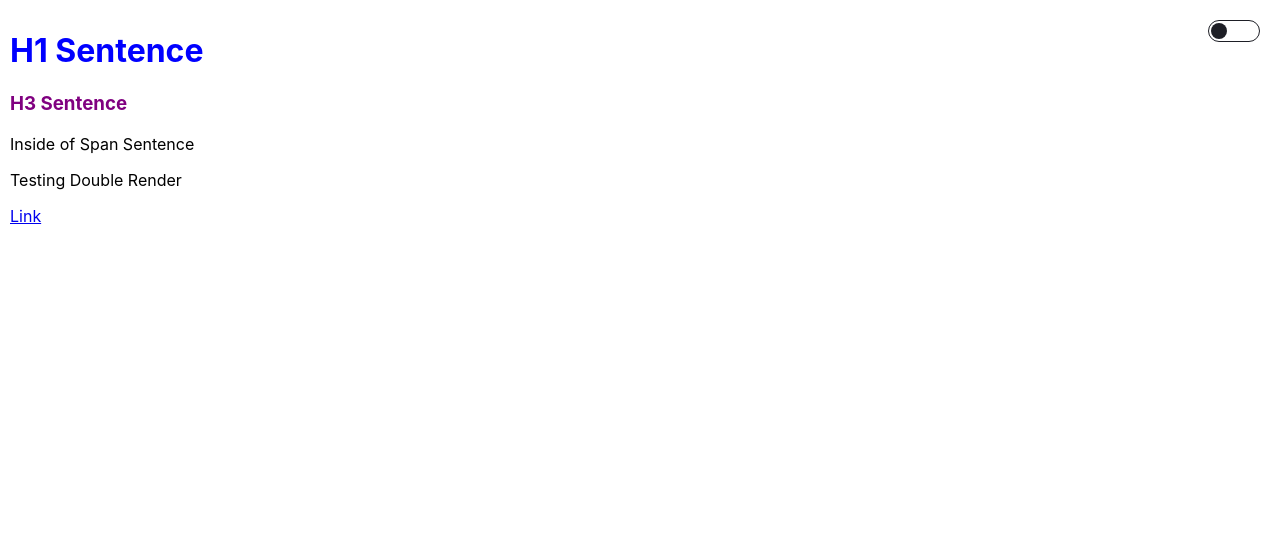
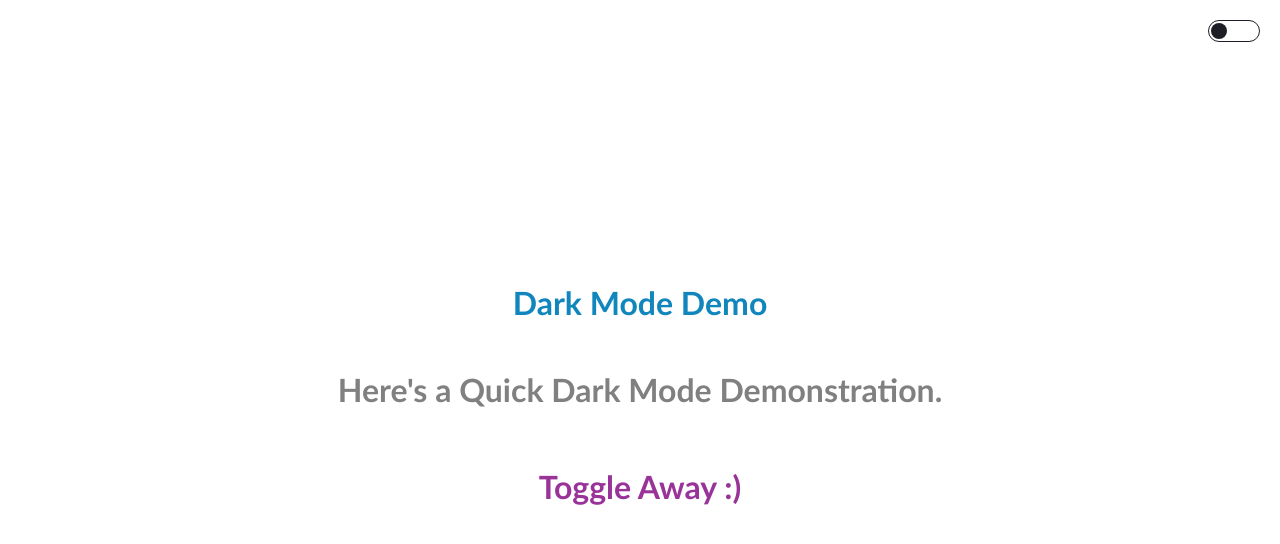
Before and after one commit to somaniarushi/swallowtail, a React (Create React App) app: page / in a window 1280 px wide. Shown: the top 544 px of the page. Built offline with nearby package versions, Linux system fonts and the light colour scheme.

Commit message:
Completing Dark Mode Draft 1 with demo Website

```diff
--- a/src/App.js
+++ b/src/App.js
@@ -6,7 +6,7 @@ import Toggle from './toggle'
 
 class App extends React.Component {
   render() {
-    return <DarkModeController default="">
+    return <DarkModeController default="" h2="orange">
       <Testing />
     </DarkModeController>
     }
@@ -21,7 +21,6 @@ class DarkModeController extends React.Component {
 
   handleClick(event) {
     const target = event.target;
-    console.log(target.checked)
     if (target.checked && localStorage.getItem("mode")!=="dark") {
        localStorage.setItem("mode", "dark")
        this.setState({mode: 'dark'})
--- a/src/style.js
+++ b/src/style.js
@@ -11,7 +11,7 @@ h1 {
   color: ${props => (props.mode==="dark" ? (props.colors.hasOwnProperty("h1") ? props.colors.h1 : "#a38cf8d8") : "")} !important;
 }
 h2 {
-  color: ${props => (props.mode==="dark" ? (props.colors.hasOwnProperty("h1") ? props.colors.h2 : "#a38cf8d8") : "")} !important;
+  color: ${props => (props.mode==="dark" ? (props.colors.hasOwnProperty("h2") ? props.colors.h2 : "#a38cf8d8") : "")} !important;
 }
 h3{
   color: ${props => (props.mode==="dark" ? (props.colors.hasOwnProperty("h3") ? props.colors.h3 : "#f0f0f0e5") : "")} !important;
--- a/src/testing.js
+++ b/src/testing.js
@@ -1,19 +1,39 @@
 import React from 'react';
+import styled from 'styled-components'
 
 const Testing = () => (
-    <>
-        <h1 style={{color: "blue"}}>H1 Sentence</h1>
-        <h3 style={{color: "purple"}}>H3 Sentence</h3>
-        <span>
-            Inside of Span Sentence
-        </span>
-        <DoubleRender />
-        <a href="#">Link</a>
-    </>
+    <Div>
+        <Header>Dark Mode Demo</Header>
+        <SubHeader>Here's a Quick Dark Mode Demonstration.</SubHeader>
+        <SubSubHeader>Toggle Away :) </SubSubHeader>
+    </Div>
 );
 
-const DoubleRender = () => (
-    <p>Testing Double Render</p>
-)
+const Header = styled.h1`
+    font-family: "Trebuchet MS";
+    font-size: 2rem;
+    color: rgba(3, 127, 184, 0.944);
+`
+
+const SubHeader = styled.h2`
+    font-family: "Trebuchet MS";
+    font-size: 2em;
+    color: grey;
+`
+const SubSubHeader = styled.h3`
+    font-family: "Trebuchet MS";
+    font-size: 2em;
+    color: rgba(128, 0, 128, 0.801);
+`
+
+const Div = styled.div`
+    height: 100vh;
+    display: flex;
+    flex-direction: column;
+    align-items: center;
+    justify-content: center;
+    margin: -10px;
+`
+
 
 export default Testing
```
